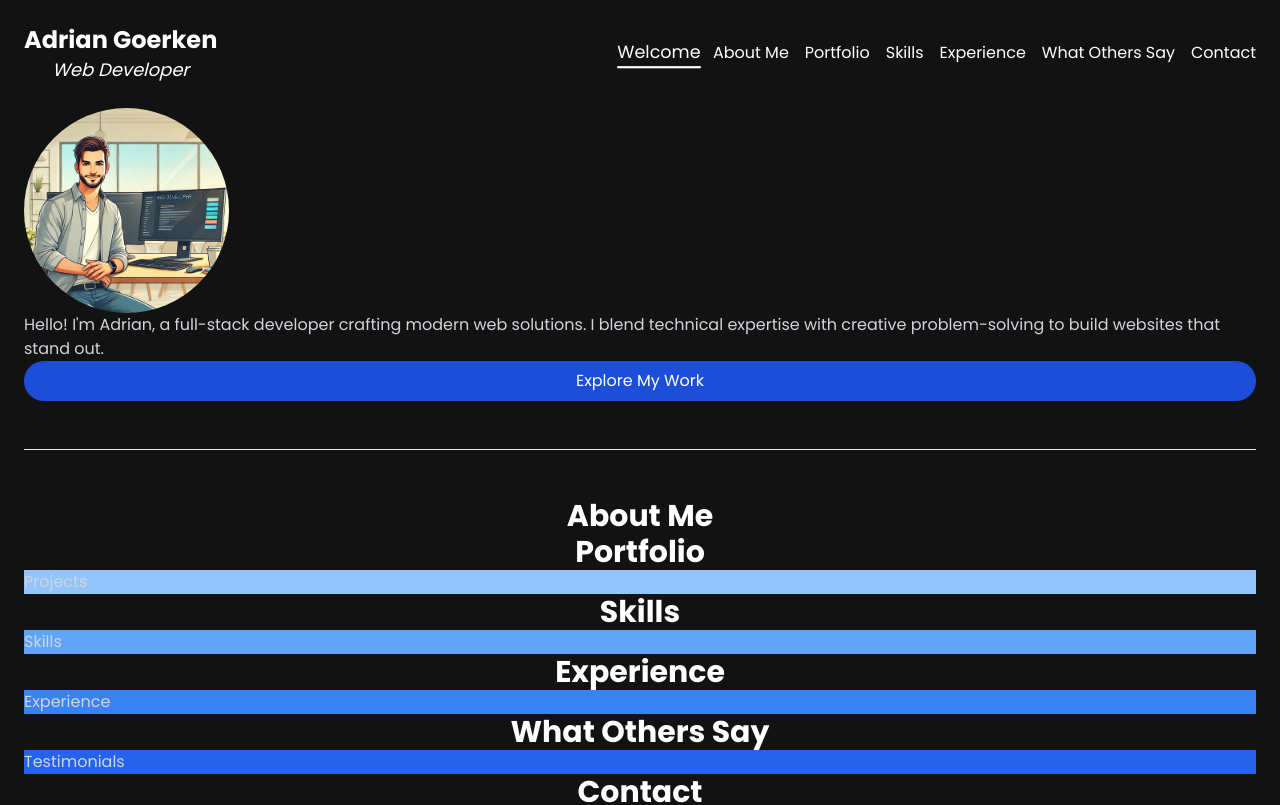
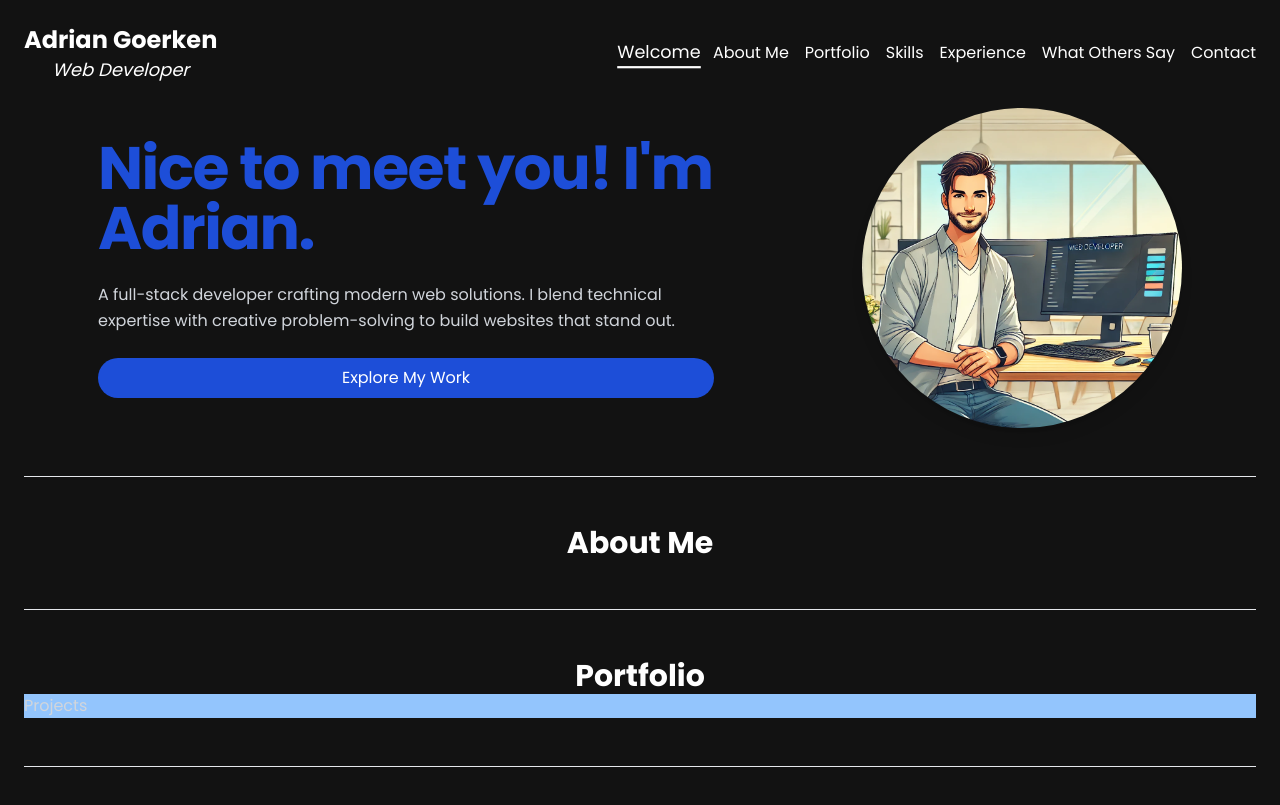
Before and after one commit to adriangoerken/portfolio, a React (Vite) app: page / in a window 1280 px wide. Shown: the top 805 px of the page. Built offline with nearby package versions, Linux system fonts and the light colour scheme.

Commit message:
Refactor Button and H1 components; enhance IndexPage layout and styling for improved presentation

```diff
--- a/src/components/atoms/Button.tsx
+++ b/src/components/atoms/Button.tsx
@@ -17,7 +17,7 @@ const Button = ({
 		<button
 			onClick={onClick}
 			disabled={disabled}
-			className={`bg-blue-700 text-white p-2 rounded-full hover:bg-blue-800 transition disabled:opacity-50 w-full ${className}`}
+			className={`bg-blue-700 text-white py-2 px-4 rounded-full hover:bg-blue-800 transition disabled:opacity-50 w-full ${className}`}
 		>
 			{children}
 		</button>
--- a/src/components/atoms/H1.tsx
+++ b/src/components/atoms/H1.tsx
@@ -6,9 +6,9 @@ type H1Props = {
 
 const H1 = ({ children }: H1Props) => {
 	return (
-		<h2 className="text-4xl font-bold tracking-tight text-center text-blue-700">
+		<h1 className="text-[40px] md:text-[50px] lg:text-[60px] stext-5xl font-bold tracking-tight text-center md:text-start text-blue-700">
 			{children}
-		</h2>
+		</h1>
 	);
 };
 
--- a/src/index.css
+++ b/src/index.css
@@ -26,12 +26,23 @@ a {
 	@apply text-white;
 }
 
+h1,
+h2,
+h3 {
+	@apply leading-none;
+}
+
 hr {
 	@apply my-6;
 	@apply h-[1px];
 	@apply w-full;
 }
 
+p {
+	@apply leading-relaxed;
+	@apply text-center;
+	@apply md:text-start;
+}
 @media only screen and (min-width: 768px) {
 	/* Custom scroll bar */
 	/* width */
--- a/src/pages/IndexPage.tsx
+++ b/src/pages/IndexPage.tsx
@@ -80,25 +80,35 @@ const IndexPage = () => {
 				/>
 
 				{/* Content sections */}
-				<section ref={sectionHeroRef} style={sectionStyle}>
-					{/* <H1>Nice to meet you! I'm Adrian Goerken</H1> */}
-					{/* Professional phot or illustration */}
-					<img
-						src="src/assets/images/portrait.webp"
-						alt="Portrait of me sitting in front of monitors"
-						className="h-1/6 w-1/6 rounded-full	"
-					/>
-					{/* Brief, impactful introduction */}
-					<p>
-						Hello! I'm Adrian, a full-stack developer crafting
-						modern web solutions. I blend technical expertise with
-						creative problem-solving to build websites that stand
-						out.
-					</p>
-					{/* CTA */}
-					<Button onClick={() => scrollToSection(sectionProjectsRef)}>
-						Explore My Work
-					</Button>
+				<section
+					ref={sectionHeroRef}
+					style={sectionStyle}
+					className="flex flex-col md:flex-row justify-around"
+				>
+					{/* Left Column */}
+					<div className="flex flex-col items-center md:items-start gap-6 md:self-center md:w-1/2">
+						<H1>Nice to meet you! I'm Adrian.</H1>
+						<p>
+							A full-stack developer crafting modern web
+							solutions. I blend technical expertise with creative
+							problem-solving to build websites that stand out.
+						</p>
+						<Button
+							onClick={() => scrollToSection(sectionProjectsRef)}
+							className="w-fit"
+						>
+							Explore My Work
+						</Button>
+					</div>
+
+					{/* Right Column */}
+					<div className="md:s-1/2 md:w-fit flex justify-center mt-8 md:mt-0">
+						<img
+							src="src/assets/images/portrait.webp"
+							alt="Portrait of me sitting in front of monitors"
+							className="h-64 w-64 md:h-80 md:w-80 object-cover rounded-full shadow-lg"
+						/>
+					</div>
 				</section>
 
 				<hr className="my-12" />
@@ -114,25 +124,35 @@ const IndexPage = () => {
 					hobbies, interests, or a brief story) */}
 				</section>
 
+				<hr className="my-12" />
+
 				<section ref={sectionProjectsRef} style={sectionStyle}>
 					<H2>Portfolio</H2>
 					<div className="h-full bg-blue-300">Projects</div>
 				</section>
+
+				<hr className="my-12" />
 
 				<section ref={sectionSkillsRef} style={sectionStyle}>
 					<H2>Skills</H2>
 					<div className="h-full bg-blue-400">Skills</div>
 				</section>
 
+				<hr className="my-12" />
+
 				<section ref={sectionExperienceRef} style={sectionStyle}>
 					<H2>Experience</H2>
 					<div className="h-full bg-blue-500">Experience</div>
 				</section>
 
+				<hr className="my-12" />
+
 				<section ref={sectionTestimonialsRef} style={sectionStyle}>
 					<H2>What Others Say</H2>
 					<div className="h-full bg-blue-600">Testimonials</div>
 				</section>
+
+				<hr className="my-12" />
 
 				<section ref={sectionContactRef} style={sectionStyle}>
 					<H2>Contact</H2>
```
